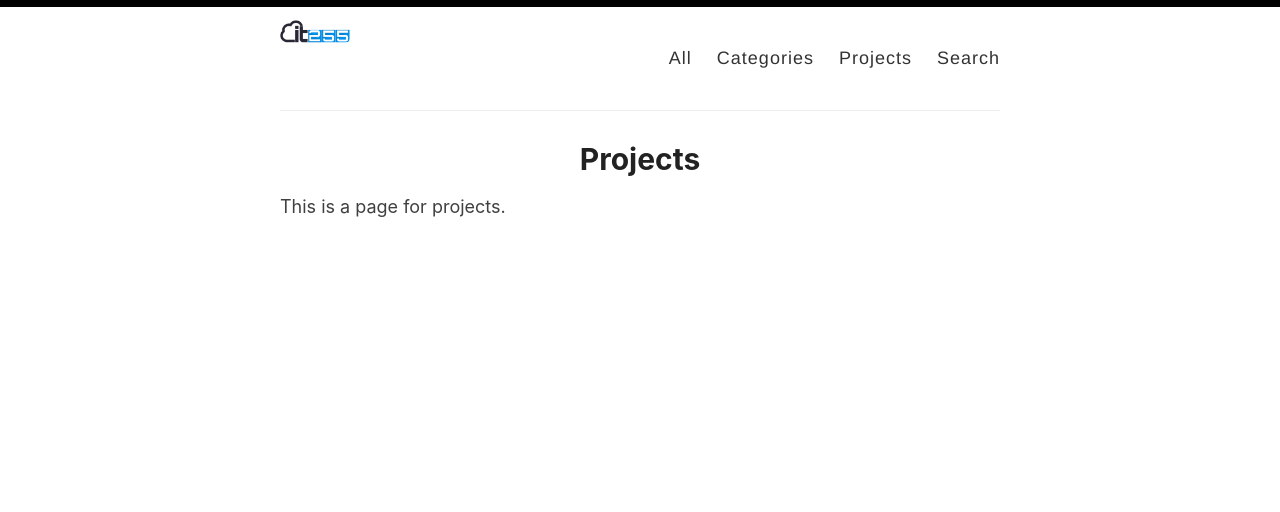
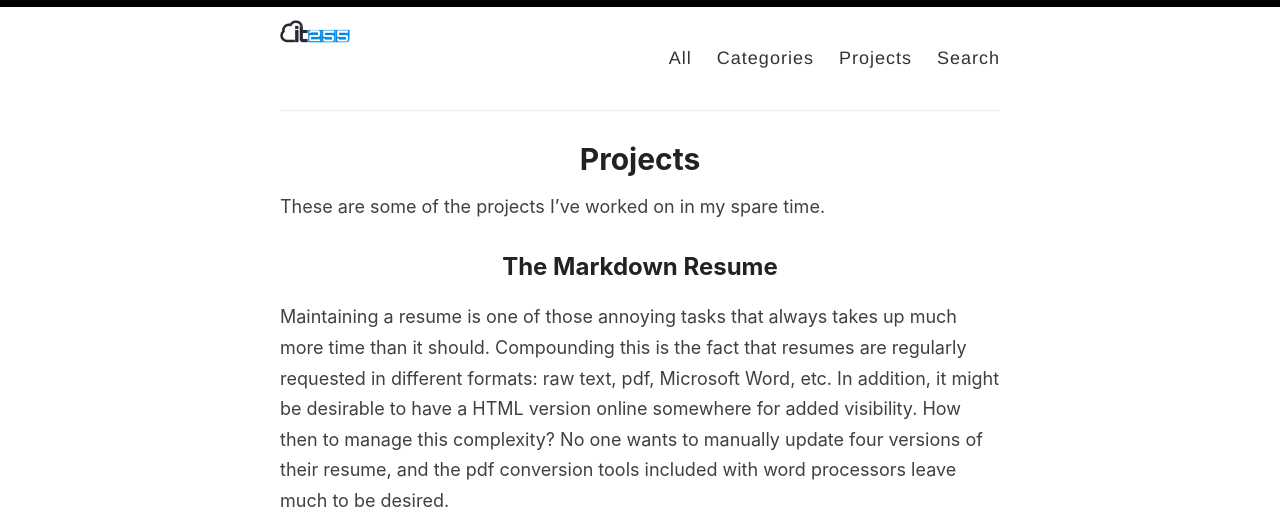
Before and after one commit to it255ru/reverie, a Jekyll site: the page built from _pages/projects.md, in a window 1280 px wide and 1400 px high. Shown: the top 512 px of the window. Built offline with Jekyll 4.4.1, drawn with Linux system fonts in a browser that asks for light colours; some of the changed text lies outside the part shown; grey boxes are pictures that could not be loaded.

Commit message:
Update projects.md

```diff
--- a/_pages/projects.md
+++ b/_pages/projects.md
@@ -4,4 +4,26 @@ title: Projects
 permalink: /projects/
 ---
 
-This is a page for projects.
+These are some of the projects I’ve worked on in my spare time.
+
+## The Markdown Resume
+
+Maintaining a resume is one of those annoying tasks that always takes up much more time than it should. Compounding this is the fact that resumes are regularly requested in different formats: raw text, pdf, Microsoft Word, etc. In addition, it might be desirable to have a HTML version online somewhere for added visibility. How then to manage this complexity? No one wants to manually update four versions of their resume, and the pdf conversion tools included with word processors leave much to be desired.
+
+![Sample resume](https://github.com/resume-nation/resume-nation.github.io/blob/master/images/stock-demo.PNG?raw=true)
+
+## NetXMS tools
+
+## Hands-On lab
+### Let's Build a Home Virtualization Lab Environment - A Build Log
+
+![Hands-On lab](https://louwrentius.com/static/images/dl380htop01.png)
+Like many people in IT, I’ve been building labs at home to be able to test things I plan on doing at work and learn new technologies in my free time.
+
+## Administrator certifications
+### EX200 — Red Hat Certified System Administrator (RHCSA)
+
+## Virtual Data Room
+### Vaultize
+### Ideals
+### SecureDocs
```
